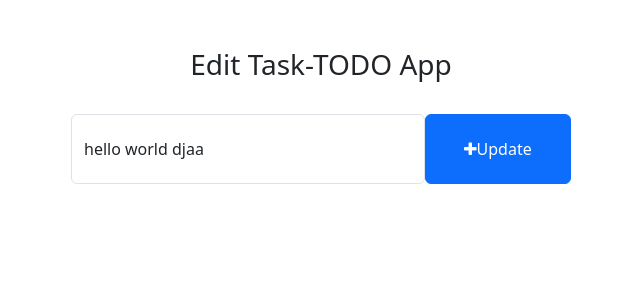
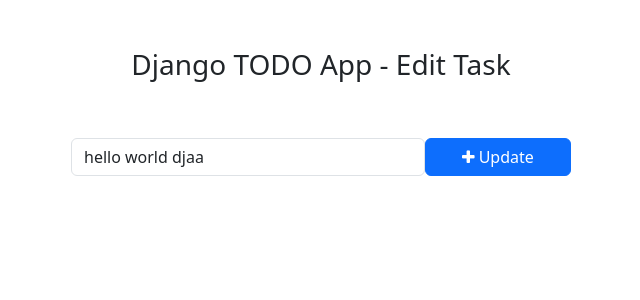
Before and after one commit to YeshwanthD55/TodoHiringTask, a Django app: page /todo/edit_task/21/ in a window 1280 px wide. Shown: the top 300 px of the page, without its empty margins (319-959 px from the left). Run offline with Django 4.2, Linux system fonts and the light colour scheme; data comes from the database, SQL or seed files in the repository; both versions use the stored data as it was after the commit.

Commit message:
edit task functionality fixed

```diff
--- a/templates/edit_task.html
+++ b/templates/edit_task.html
@@ -2,28 +2,25 @@
 <html lang="en">
 <head>
     <meta charset="UTF-8">
+    <meta http-equiv="X-UA-Compatible" content="IE=edge">
     <meta name="viewport" content="width=device-width, initial-scale=1.0">
-    <title>Edit Task- TODO</title>
+    <title>Edit Task - Django TODO App</title>
+
     <!-- Bootstrap -->
     <link href="https://cdn.jsdelivr.net/npm/bootstrap@5.3.0-alpha1/dist/css/bootstrap.min.css" rel="stylesheet" integrity="sha384-GLhlTQ8iRABdZLl6O3oVMWSktQOp6b7In1Zl3/Jr59b6EGGoI1aFkw7cmDA6j6gD" crossorigin="anonymous">
     <script src="https://cdn.jsdelivr.net/npm/bootstrap@5.3.0-alpha1/dist/js/bootstrap.bundle.min.js" integrity="sha384-w76AqPfDkMBDXo30jS1Sgez6pr3x5MlQ1ZAGC+nuZB+EYdgRZgiwxhTBTkF7CXvN" crossorigin="anonymous"></script>
     <!-- Font Awesome Icons -->
     <link rel="stylesheet" href="https://cdnjs.cloudflare.com/ajax/libs/font-awesome/4.7.0/css/font-awesome.min.css">
-    <style>
-        .form-control{
-        padding: 1.375rem .75rem !important;
-    }
-    </style>
 </head>
 <body>
     <div class="container">
-        <h3 class="pt-5 pt-5 text-center">Edit Task-TODO App</h3><br>
-        <form action="{% url 'addTask' %}" method="POST" style="width: 500px;margin: auto;">
+        <h3 class="pt-5 pb-5 text-center">Django TODO App - Edit Task</h3>
+        <form action="{% url 'edit_task' get_task.pk %}" method="POST" style="width: 500px; margin: auto;">
             {% csrf_token %}
             <div class="form-group">
                 <span style="display: flex;">
-                    <input type="text" name="task" class="form-control" placeholder="Update the task" value="{{get_task.title}}">
-                    <button type="submit" class="btn btn-primary" style="width: 200px;"><i class="fa fa-plus"></i>Update</button>
+                    <input type="text" name="task" class="form-control" placeholder="Add a task" value="{{ get_task.title }}">
+                    <button type="submit" class="btn btn-primary" style="width: 200px;"><i class="fa fa-plus"></i> Update</button>
                 </span>
             </div>
         </form>
--- a/todo/views.py
+++ b/todo/views.py
@@ -17,9 +17,11 @@
 
 def edit_task(request, pk):
     get_task = get_object_or_404(TodoItem, pk=pk)
+    print(get_task)
     if request.method == 'POST':
         new_task = request.POST['task']
-        get_task.task = new_task
+        print(new_task)
+        get_task.title= new_task
         get_task.save()
         return redirect('home')
     else:
@@ -29,6 +31,7 @@
         return render(request, 'edit_task.html', context)
 
 
+
 def delete_task(request,pk):
    task=get_object_or_404(TodoItem,pk=pk)
    task.delete()
```
Also changed, not shown: db.sqlite3.
